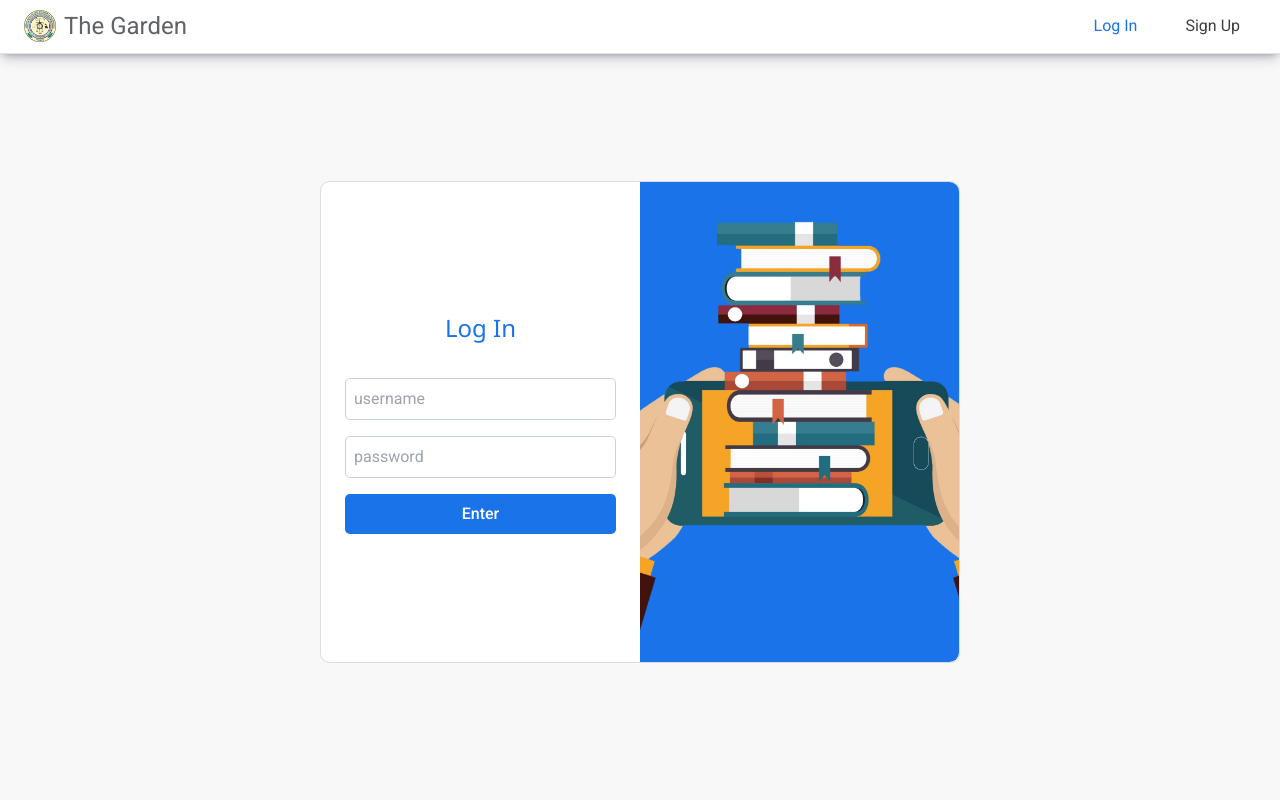
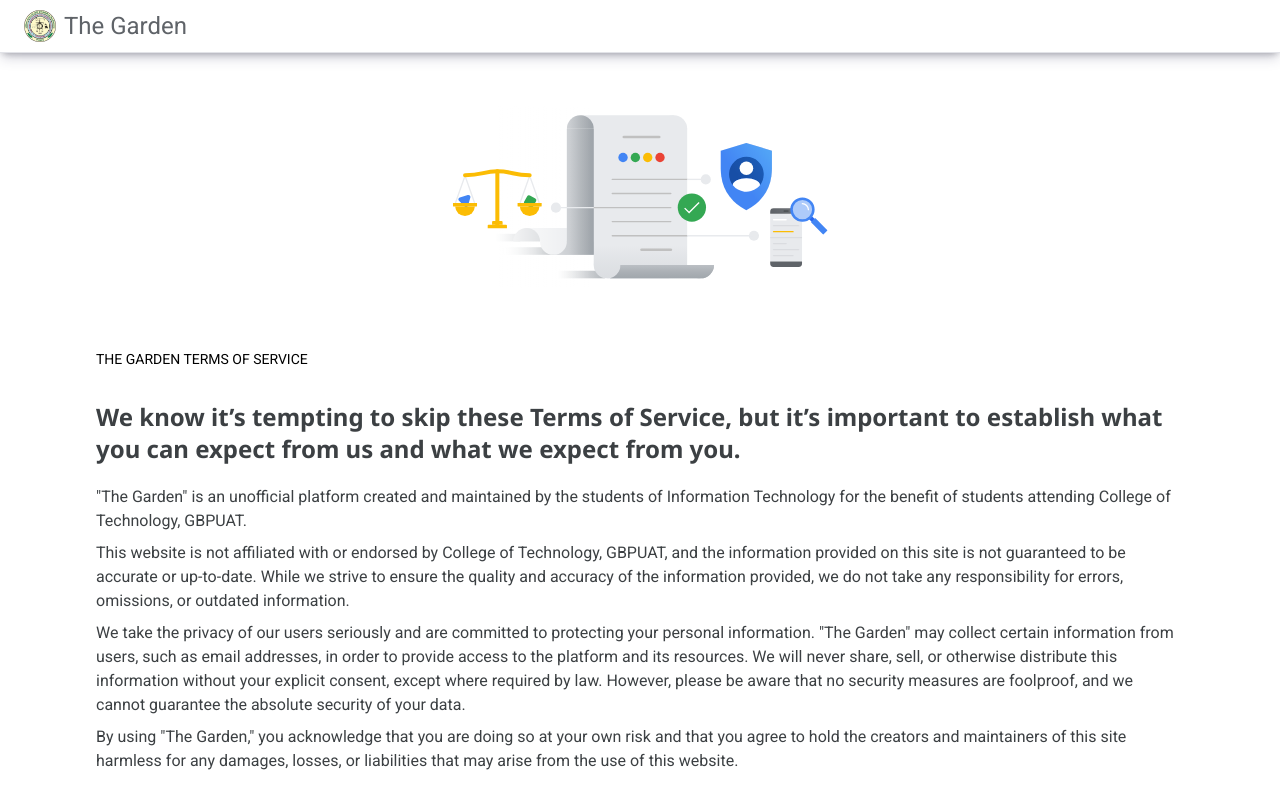
Before and after one commit to ashutosh44ks/the-garden, a React (Create React App) app in the folder client/: page /terms in a window 1280 px wide. Before the commit this address led to /entry. Shown: the top 808 px of the page. Built offline with nearby package versions, Linux system fonts and the light colour scheme.

Commit message:
add terms of service page

```diff
--- a/client/src/App.js
+++ b/client/src/App.js
@@ -8,6 +8,7 @@ import ViewSyllabus from "./pages/Subject/ViewSyllabus";
 import Error404 from "./pages/Error404";
 import ViewNotes from "./pages/Subject/ViewNotes";
 import Profile from "./pages/Profile";
+import Terms from "./pages/Terms";
 // import UploadQP from "./pages/UploadQP";
 // import ViewQP from "./pages/ViewQP";
 
@@ -80,6 +81,7 @@ function App() {
             </ProtectedRoute>
           }
         />
+        <Route path="/terms" element={<Terms />} />
         <Route
           path="*"
           element={
--- a/client/src/components/layout/Footer.js
+++ b/client/src/components/layout/Footer.js
@@ -53,9 +53,19 @@ const Footer = () => {
       </div>
       <div className="flex items-center justify-between mx-8 py-6 separator-top footer-last">
         <div className="flex gap-3">
-          <span className="cursor-pointer hover-blue">Terms</span>
+          <span
+            className="cursor-pointer hover-blue"
+            onClick={() => navigate("/terms")}
+          >
+            Terms
+          </span>
           <span className="cursor-default">|</span>
-          <span className="cursor-pointer hover-blue">Privacy</span>
+          <span
+            className="cursor-pointer hover-blue"
+            onClick={() => navigate("/terms")}
+          >
+            Privacy
+          </span>
         </div>
         <div className="flex items-center gap-4">
           <span>Contact us to report bugs or request features</span>
--- a/client/src/index.css
+++ b/client/src/index.css
@@ -13,6 +13,9 @@ body {
 }
 .font-noto {
   font-family: "Noto Sans", sans-serif;
+}
+.font-roboto {
+  font-family: "Roboto", sans-serif;
 }
 
 h1,
--- a/client/src/pages/Entry/index.js
+++ b/client/src/pages/Entry/index.js
@@ -10,6 +10,7 @@ const Entry = () => {
   const [loginTab, setLoginTab] = useState(true);
   const [username, setUsername] = useState("");
   const [password, setPassword] = useState("");
+  const [termsAgreed, setTermsAgreed] = useState(false);
   const [errorMsg, setErrorMsg] = useState("");
 
   const verifyUser = async () => {
@@ -55,6 +56,8 @@ const Entry = () => {
           className="card flex justify-between items-center"
           onSubmit={async (e) => {
             e.preventDefault();
+            if (!termsAgreed && !loginTab)
+              return setErrorMsg("Please agree to the terms and conditions");
             if (loginTab) {
               verifyUser();
             } else addUser();
@@ -84,6 +87,27 @@ const Entry = () => {
                   required
                 />
               </div>
+              {!loginTab && (
+                <div className="flex items-center mb-4">
+                  <input
+                    type="checkbox"
+                    id="terms"
+                    name="terms"
+                    value="terms"
+                    onChange={(e) => setTermsAgreed(e.target.checked)}
+                    className="mr-2"
+                  />
+                  <label htmlFor="terms">
+                    I agree to the{" "}
+                    <span
+                      className="text-blue-500 cursor-pointer"
+                      onClick={() => navigate("/terms")}
+                    >
+                      terms and conditions
+                    </span>
+                  </label>
+                </div>
+              )}
               {errorMsg && (
                 <div className="text-red-500 text-end text-sm err-msg">
                   {errorMsg}
--- /dev/null
+++ b/client/src/pages/Terms/Terms.css
@@ -0,0 +1,8 @@
+.terms-page {
+  min-height: calc(100vh - 3rem);
+}
+.terms-page img {
+  height: 15rem;
+  object-fit: contain;
+  width: 100%;
+}
--- /dev/null
+++ b/client/src/pages/Terms/index.js
@@ -0,0 +1,68 @@
+import { useNavigate } from "react-router-dom";
+import "./Terms.css";
+
+const Terms = () => {
+  const navigate = useNavigate();
+  return (
+    <>
+      <div className="header items-center px-6 py-2 bg-white">
+        <div
+          className="flex items-center cursor-pointer"
+          onClick={() => navigate("/")}
+        >
+          <img src="/assets/logo.webp" alt="logo" className="logo" />
+          <h2>The Garden</h2>
+        </div>
+      </div>
+      <div className="page-template">
+        <div className="p-8 bg-white terms-page">
+          <img src="/assets/terms.svg" alt="terms" />
+          <div className="font-roboto text-sm mt-8 px-16">
+            THE GARDEN TERMS OF SERVICE
+          </div>
+          <div className="py-8 px-16 text-dark-2">
+            <h2 className="text-2xl font-bold mb-4">
+              We know it’s tempting to skip these Terms of Service, but it’s
+              important to establish what you can expect from us and what we
+              expect from you.
+            </h2>
+            <div className="font-roboto">
+              <p className="py-1">
+                "The Garden" is an unofficial platform created and maintained by
+                the students of Information Technology for the benefit of
+                students attending College of Technology, GBPUAT.
+              </p>
+              <p className="py-1">
+                This website is not affiliated with or endorsed by College of
+                Technology, GBPUAT, and the information provided on this site is
+                not guaranteed to be accurate or up-to-date. While we strive to
+                ensure the quality and accuracy of the information provided, we
+                do not take any responsibility for errors, omissions, or
+                outdated information.
+              </p>
+              <p className="py-1">
+                We take the privacy of our users seriously and are committed to
+                protecting your personal information. "The Garden" may collect
+                certain information from users, such as email addresses, in
+                order to provide access to the platform and its resources. We
+                will never share, sell, or otherwise distribute this information
+                without your explicit consent, except where required by law.
+                However, please be aware that no security measures are
+                foolproof, and we cannot guarantee the absolute security of your
+                data.
+              </p>
+              <p className="py-1">
+                By using "The Garden," you acknowledge that you are doing so at
+                your own risk and that you agree to hold the creators and
+                maintainers of this site harmless for any damages, losses, or
+                liabilities that may arise from the use of this website.
+              </p>
+            </div>
+          </div>
+        </div>
+      </div>
+    </>
+  );
+};
+
+export default Terms;
```
Also changed, not shown: 1 other file (tests, documents, lock files or other folders).
